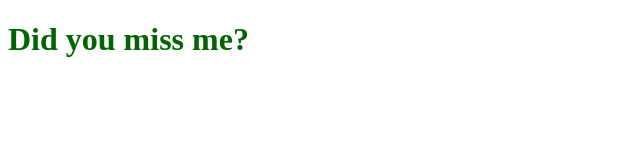
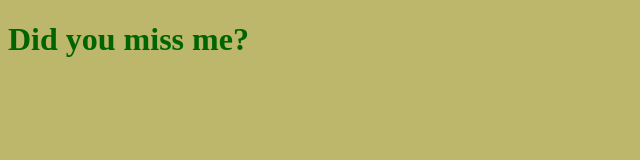
Before and after one commit to Okhtaah/test, a plain HTML site: page index.html in a window 1280 px wide. Shown: the whole page, without its empty margins (0-640 px from the left). Drawn offline with Linux system fonts and the light colour scheme.

Commit message:
changing bg colo

```diff
--- a/style.css
+++ b/style.css
@@ -1,3 +1,7 @@
 h1{
     color: darkgreen;
 }
+
+body{
+    background-color:darkkhaki
+}
```
